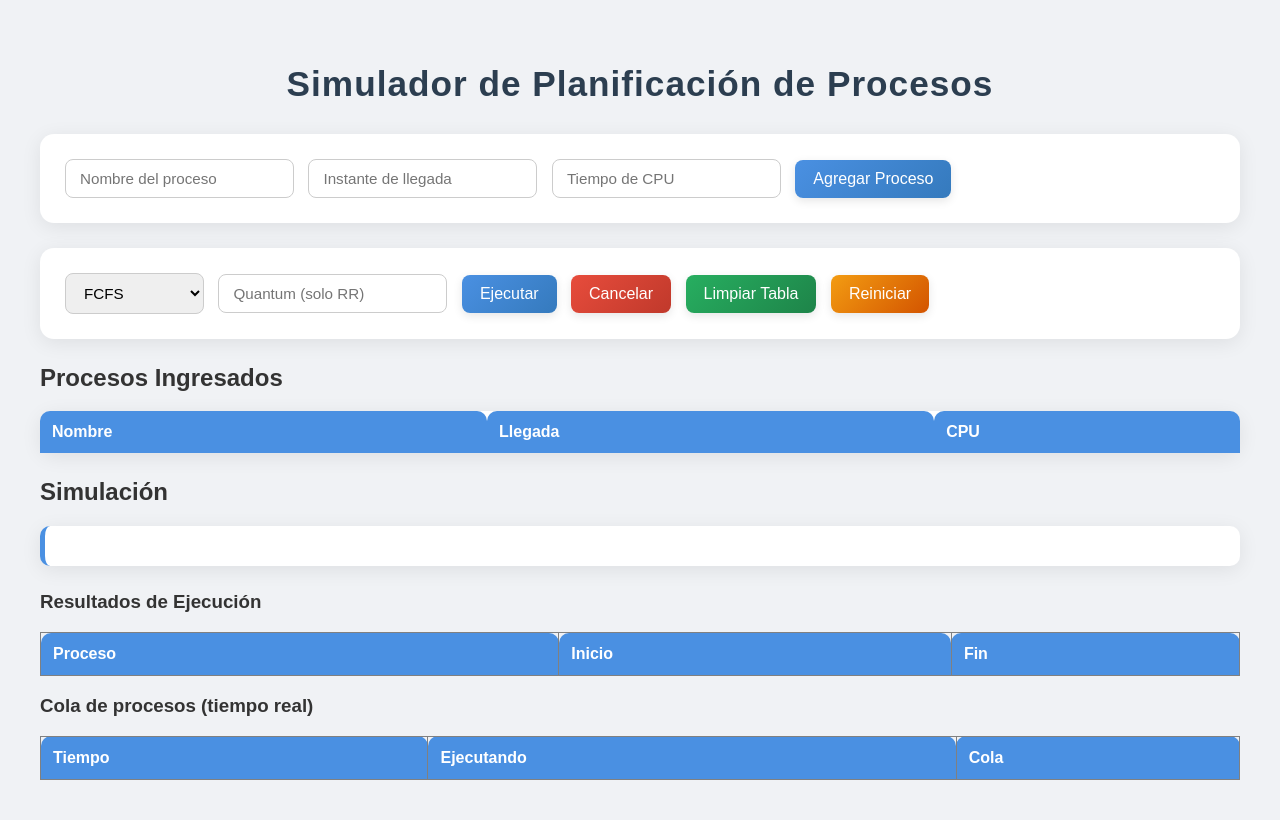
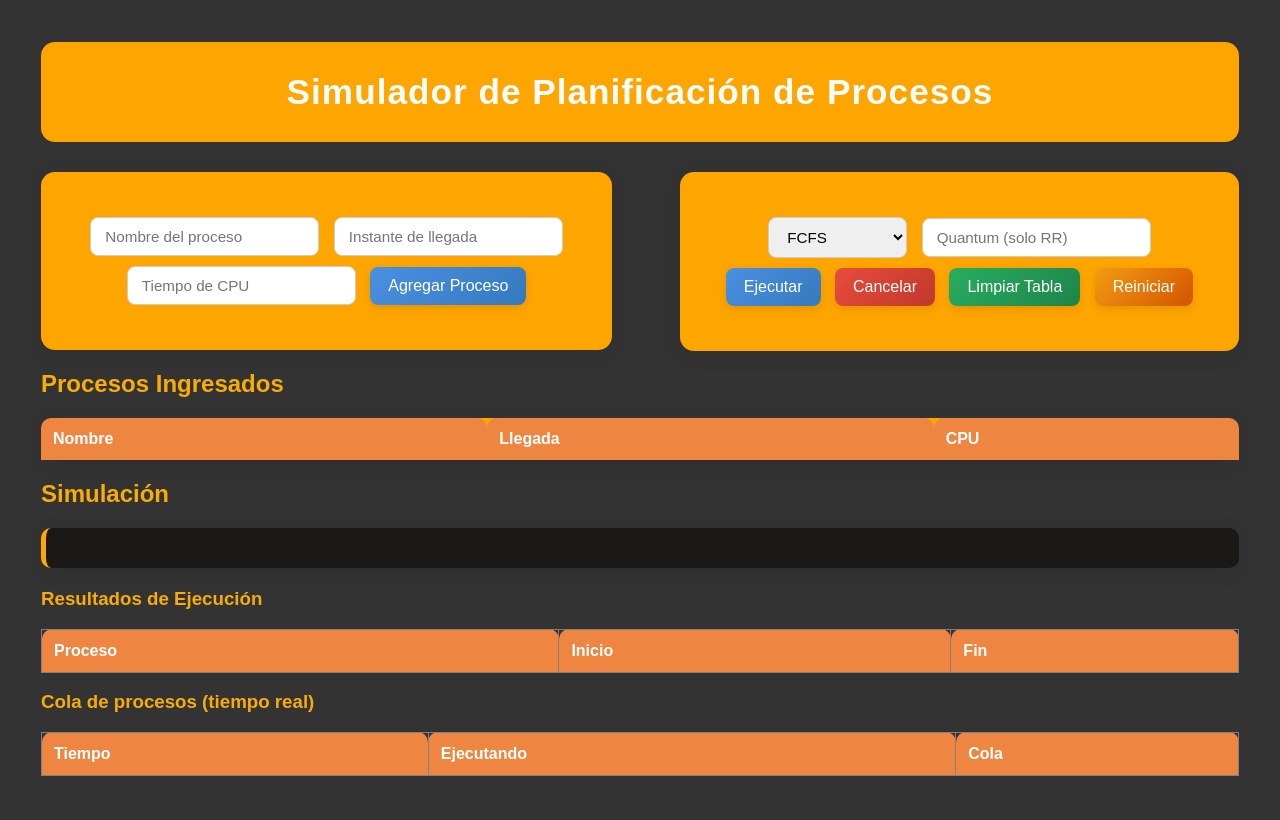
Before and after one commit to Etsson/proyecto-3-, a Flask app: page / in a window 1280 px wide. After the commit the page ends 776 px from the top, so only its background shows below. Run offline with Flask 3, Linux system fonts and the light colour scheme; lists and menus that the app fills with data are empty.

Commit message:
Parte grafica

```diff
--- a/static/style.css
+++ b/static/stylee.css
@@ -5,16 +5,23 @@ body {
   font-family: "Poppins", sans-serif;
   background: #f0f2f5;
   margin: 0;
-  padding: 40px;
-  color: #333;
+  padding: 41px;
+  color: #f8ac08;
+  background-color: #333;
 }
 
 h1 {
   text-align: center;
-  color: #2c3e50;
+  color: #fcfcfc;
   margin-bottom: 30px;
   font-size: 2.2em;
   letter-spacing: 1px;
+  background-color: orange;
+  padding-bottom: 30px;
+  padding-top: 30px;
+  margin-top: 1px;
+   border-radius: 14px;
+
 }
 
 /* ==========================
@@ -25,12 +32,23 @@ div.algorithms,
 #simulation,
 #results,
 #table {
-  background: #fff;
+  background:orange;
   border-radius: 14px;
   box-shadow: 0 4px 20px rgba(0, 0, 0, 0.08);
-  padding: 20px;
-  margin-bottom: 25px;
+  padding: 40px;
+  color: #1a1918;
+  text-align: center;
+  margin-bottom: 20px;
   transition: transform 0.2s ease, box-shadow 0.2s ease;
+}
+div.form{
+  float: left;
+  width: 41%;
+}
+div.algorithms{
+  float: right;
+  width: 40%;
+
 }
 
 div.form:hover,
@@ -94,10 +112,11 @@ table {
 }
 
 table th {
-  background: #4a90e2;
+  background: #ee8641;
   color: white;
   padding: 12px;
   text-align: left;
+
   border-top-left-radius: 10px;
   border-top-right-radius: 10px;
 }
@@ -118,13 +137,12 @@ table tr:hover {
 #simulation,
 #results {
   font-size: 1em;
-  background: #fff;
-  border-left: 5px solid #4a90e2;
+  background: #1a1918;
+  border-left: 5px solid #ffa704;
   padding: 20px;
   border-radius: 10px;
   animation: fadeIn 0.8s ease-in-out;
 }
-
 /* Animación de entrada */
 @keyframes fadeIn {
   from { opacity: 0; transform: translateY(10px); }
--- a/templates/index.html
+++ b/templates/index.html
@@ -3,7 +3,7 @@
 <head>
   <meta charset="UTF-8">
   <title>Simulador de Procesos</title>
-  <link rel="stylesheet" href="/static/style.css">
+  <link rel="stylesheet" href="/static/stylee.css">
 </head>
 <body>
   <h1>Simulador de Planificación de Procesos</h1>
```
